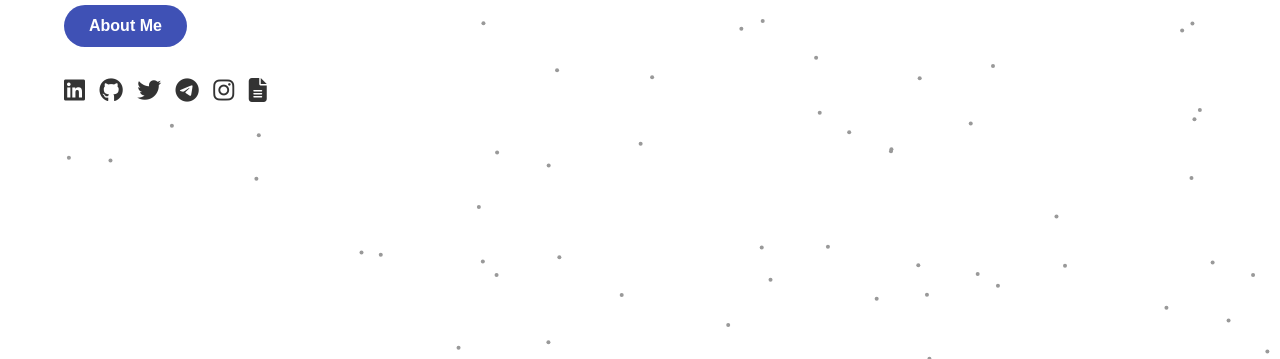
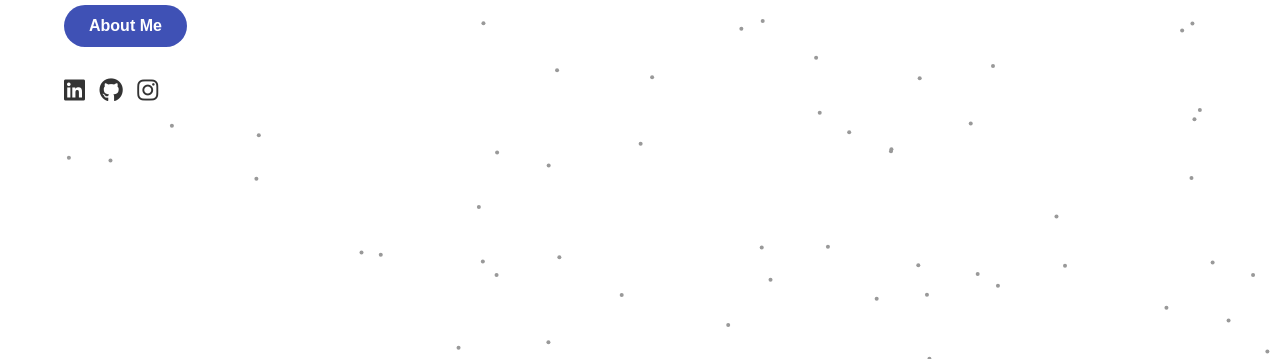
Before and after one commit to akram-sakli/portfolio-akram, a plain HTML site: page index.html in a window 1280 px wide. Shown: the part 441-800 px from the top of the page. Drawn offline with Linux system fonts and the light colour scheme.

Commit message:
Add files via upload

```diff
--- a/index.html
+++ b/index.html
@@ -16,14 +16,12 @@
             <div class="social-icons">
                 <a href="#"><i class="fab fa-linkedin"></i></a>
                 <a href="#"><i class="fab fa-github"></i></a>
-                <a href="#"><i class="fab fa-twitter"></i></a>
-                <a href="#"><i class="fab fa-telegram"></i></a>
-                <a href="#"><i class="fab fa-instagram"></i></a>
-                <a href="#"><i class="fas fa-file-alt"></i></a>
+                <a href="https://www.instagram.com/akramsakli/"><i class="fab fa-instagram"></i></a>
+
             </div>
         </div>
         <div class="image-section">
-            <img src="akram.png" alt="Akram Sakli">
+            <img src="C:\Users\akram\OneDrive\Bureau\mon-portfolio\akram.png" alt="Akram Sakli">
         </div>
     </div>
     <canvas id="bg-canvas"></canvas>
```
